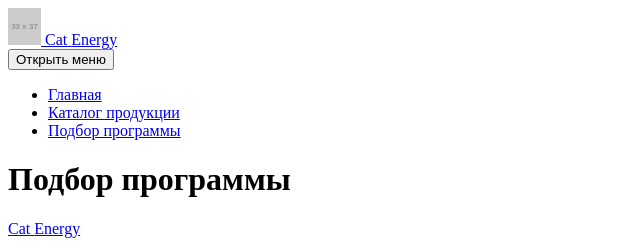
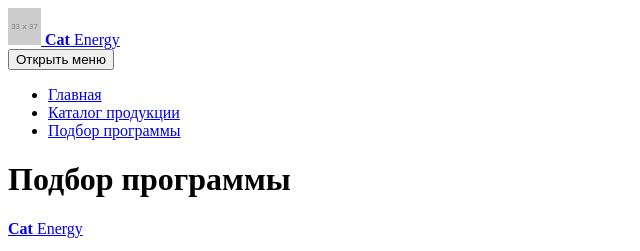
Before and after one commit to AntonMezhanskiy/1521841-cat-energy-20, a website: page source/form.html in a window 1280 px wide. Shown: the top 251 px of the page, 0-640 px from the left. Drawn offline with Linux system fonts and the light colour scheme; placeholder pictures from the web are drawn by us.

Commit message:
Поправил лого

```diff
--- a/source/form.html
+++ b/source/form.html
@@ -11,8 +11,8 @@
         <img src="https://via.placeholder.com/33x37" width="33" height="37" alt="Кэт энерджи">
       </a>
       <a class="page-header__title" href="#">
-        <span class="page-header__title page-header__title--first">Cat</span>
-        <span class="page-header__title">Energy</span>
+        <b>Cat</b>
+        Energy
       </a>
       <nav class="main-nav">
         <button class="main-nav__toggle" type="button">
@@ -48,8 +48,8 @@
 
       <footer class="page-footer">
         <a class="page-footer__logo" href="/">
-          <span class="page-footer__logo-title page-footer__logo-title--first">Cat</span>
-          <span class="page-footer__logo-title">Energy</span>
+          <b>Cat</b>
+          Energy
         </a>
         <ul class="page-footer__social social-list">
           <li class="social-list__item">
```
Also changed, not shown: source/catalog.html (+4 -4 lines), source/index.html (+4 -4 lines).
